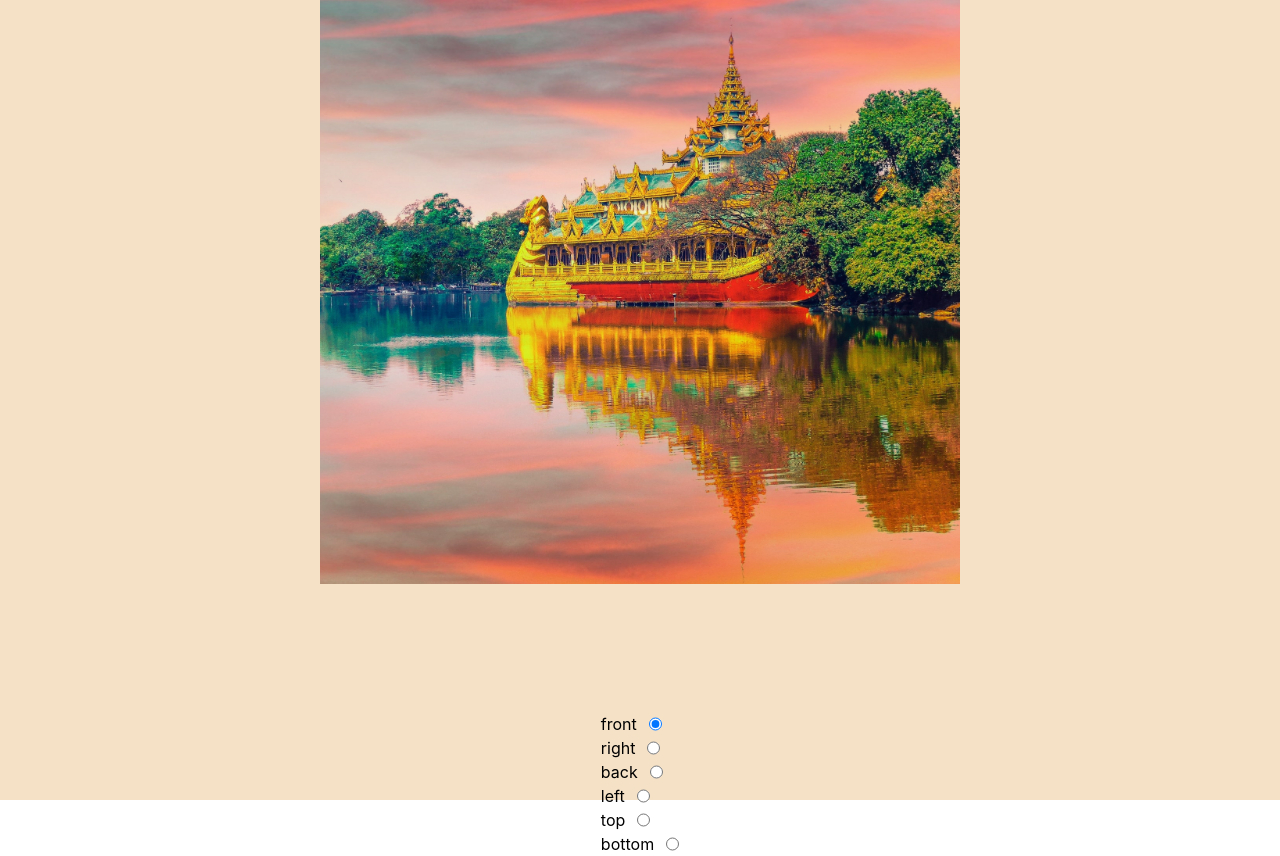
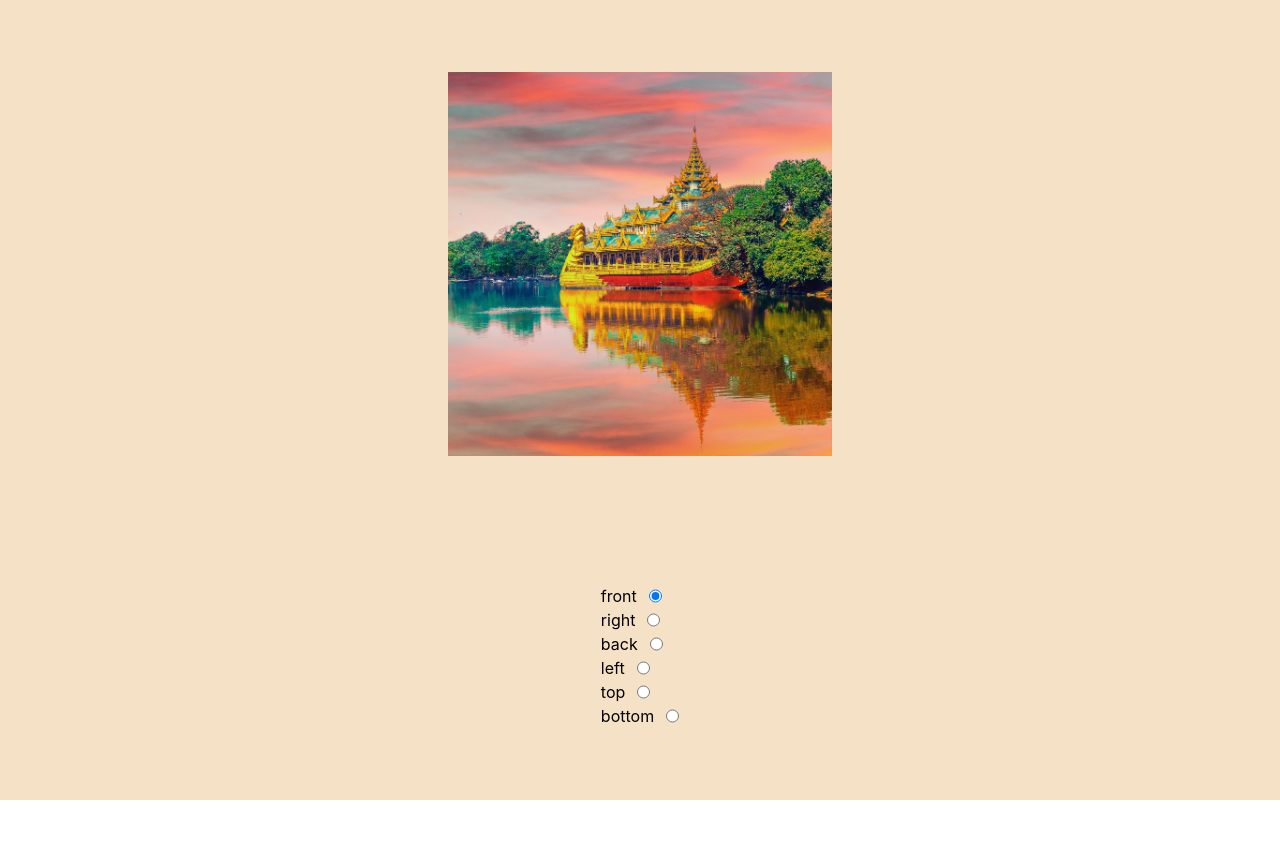
Before and after one commit to Jirei/cube-react-component, a React (Vite) app: page / in a window 1280 px wide. After the commit the page ends 800 px from the top, so only its background shows below. Built offline with nearby package versions, Linux system fonts and the light colour scheme.

Commit message:
Added responsiveness + documentation progress

```diff
--- a/src/App.css
+++ b/src/App.css
@@ -5,9 +5,15 @@
   text-align: center;
 } */
 
-.cube {
-  --cube-size: 50vw;
+/* .cube {
+  --cube-css-size: 80vw;
 }
+
+@media (width: 800px) {
+  .cube {
+    --cube-css-size: 100px;
+  }
+} */
 
 .logo {
   height: 6em;
--- a/src/cube/cube.module.css
+++ b/src/cube/cube.module.css
@@ -1,6 +1,47 @@
 .container {
-  width: fit-content;
-  height: fit-content;
+  /* general css for the container */
+  width: var(--cube-size);
+  height: var(--cube-size);
+}
+
+/* base size for the container */
+.container {
+  --cube-size: var(--cube-css-size, var(--cube-parameter-size-base, 65vw));
+}
+
+/* sm size */
+@media (min-width: 640px) {
+  .container {
+    --cube-size: var(--cube-css-size, var(--cube-parameter-size-sm, 60vw));
+  }
+}
+
+/* md size */
+@media (min-width: 768px) {
+  .container {
+    --cube-size: var(--cube-css-size, var(--cube-parameter-size-md, 50vw));
+  }
+}
+
+/* lg size */
+@media (min-width: 1024px) {
+  .container {
+    --cube-size: var(--cube-css-size, var(--cube-parameter-size-lg, 40vw));
+  }
+}
+
+/* xl size */
+@media (min-width: 1280px) {
+  .container {
+    --cube-size: var(--cube-css-size, var(--cube-parameter-size-xl, 30vw));
+  }
+}
+
+/* 2xl size */
+@media (min-width: 1536px) {
+  .container {
+    --cube-size: var(--cube-css-size, var(--cube-parameter-size-2xl, 25vw));
+  }
 }
 
 .scene {
--- a/src/cube/helpers.ts
+++ b/src/cube/helpers.ts
@@ -1,16 +1,17 @@
 export const facesNames = ['front', 'right', 'back', 'left', 'top', 'bottom'] as const;
 export const cubeSizeBreakpoints = ['base', 'sm', 'md', 'lg', 'xl', '2xl'] as const;
 
-export function getSizesCSSVariables(breakpointsToSizes: Record<CubeSizeBreakpoint, string> | undefined) {
+export function getSizesCSSVariables(breakpointsToSizes: Partial<Record<CubeSizeBreakpoint, string>> | undefined) {
   if (!breakpointsToSizes) return {};
   const sizesCSSVariables: { [index: string]: string | undefined; } = {};
   if (breakpointsToSizes) {
-    let size = '80%';
+    let size = '65vw';
     for (const cubeSizeBreakpoint of cubeSizeBreakpoints) {
-      if (breakpointsToSizes[cubeSizeBreakpoint]) {
-        size = breakpointsToSizes[cubeSizeBreakpoint];
+      const potentialSizeToAdd = breakpointsToSizes[cubeSizeBreakpoint];
+      if (potentialSizeToAdd) {
+        size = potentialSizeToAdd;
       }
-      sizesCSSVariables[`--cube-argument-size-${cubeSizeBreakpoint}`] = size;
+      sizesCSSVariables[`--cube-parameter-size-${cubeSizeBreakpoint}`] = size;
     }
   }
   return sizesCSSVariables;
--- a/src/demo.tsx
+++ b/src/demo.tsx
@@ -17,6 +17,9 @@ export default function Demo() {
         <Cube
           transitionDuration=''
           transitionTimingFunction=''
+          breakpointsToSizes={{
+            xl: '30vw',
+          }}
           currentFace={currentFace}
           containerAdditionalClasses={'cube'}
           cubeFaces={{
```
Also changed, not shown: src/cube/cube.tsx (+66 -20 lines).
